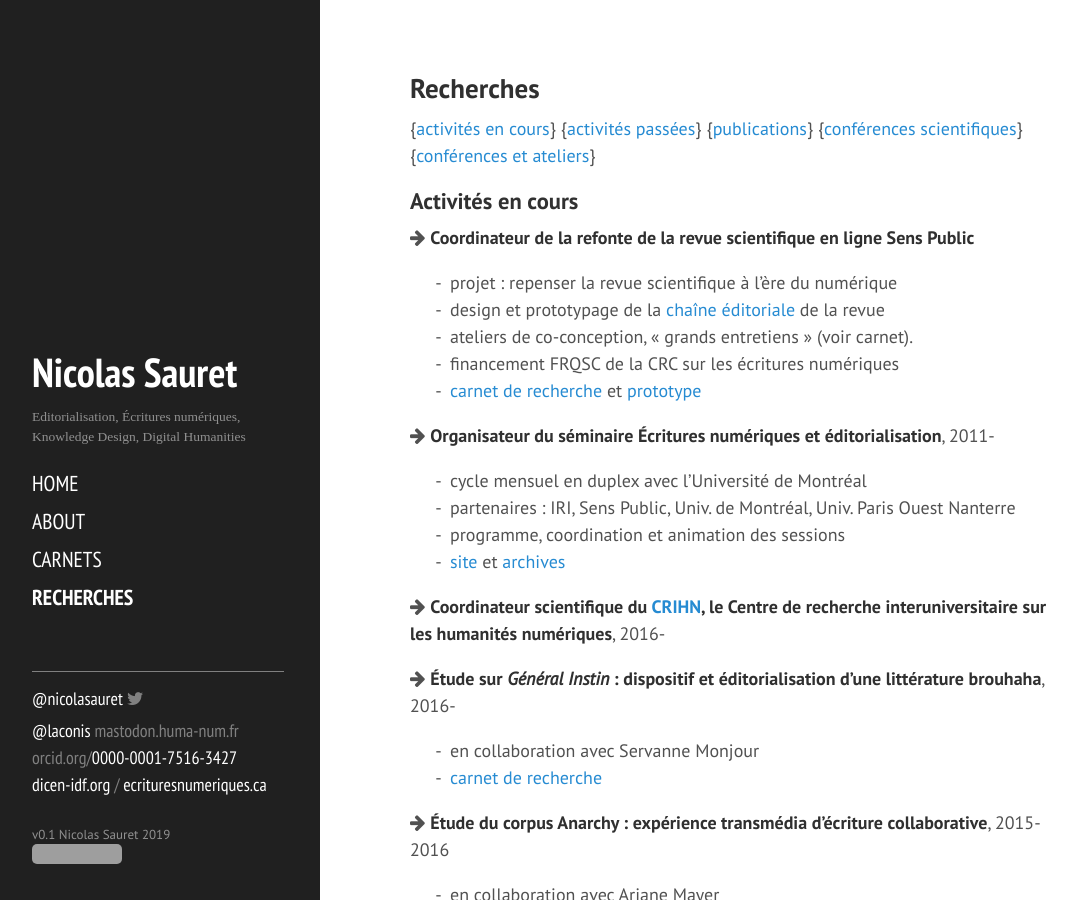
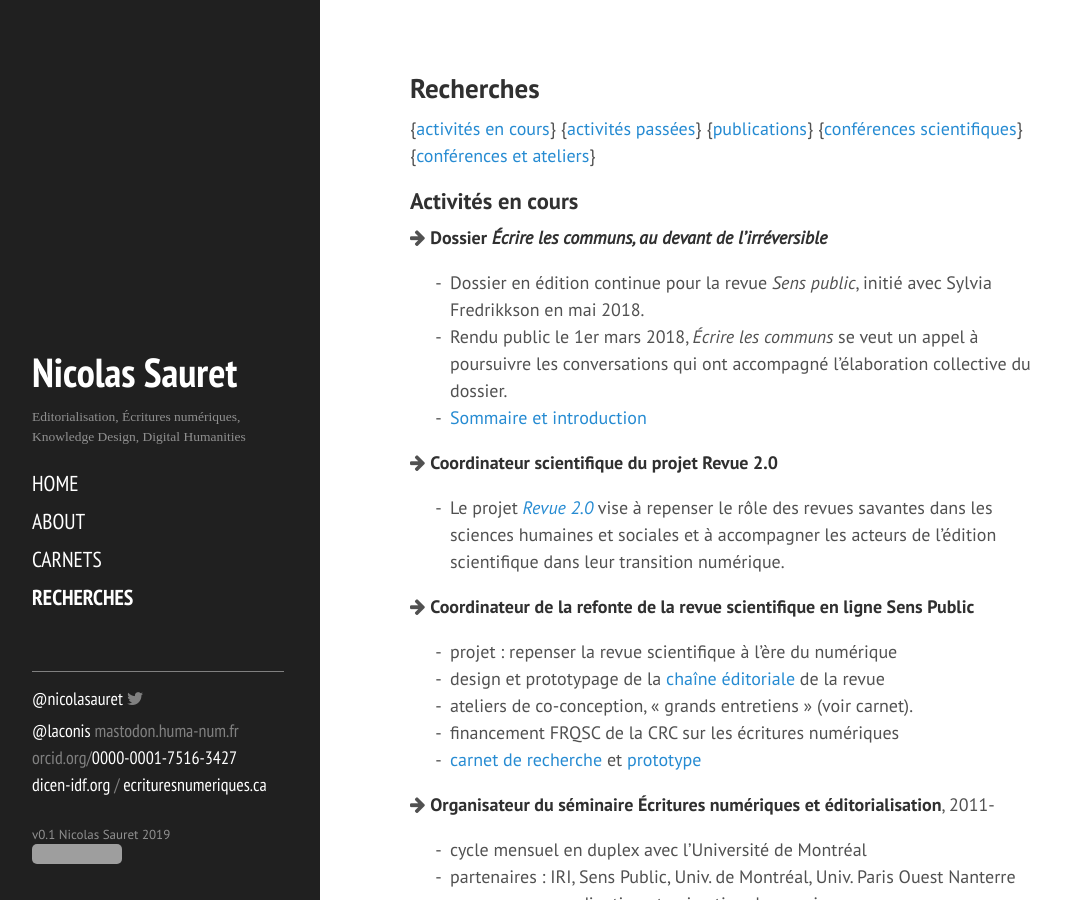
Before and after one commit to lakonis/lakonis.github.io, a Jekyll site: the page built from recherches.md, in a window 1280 px wide and 900 px high. Shown: the whole window, without its empty margins (4-1081 px from the left). Built offline with Jekyll 4.4.1, drawn with Linux system fonts in a browser that asks for light colours; nearby versions of some CDN libraries; grey boxes are pictures that could not be loaded.

Commit message:
update recherches

```diff
--- a/recherches.md
+++ b/recherches.md
@@ -7,10 +7,22 @@ title: Recherches
 
 ## Activités en cours
 
+<i class="fa fa-arrow-right"></i> **Dossier _Écrire les communs, au devant de l'irréversible_**
+
+- Dossier en édition continue pour la revue _Sens public_, initié avec Sylvia Fredrikkson en mai 2018.
+- Rendu public le 1er mars 2018, _Écrire les communs_ se veut un appel à poursuivre les conversations qui ont accompagné l'élaboration collective du dossier.
+- [Sommaire et introduction](http://sens-public.org/article1383.html)
+
+
+<i class="fa fa-arrow-right"></i> **Coordinateur scientifique du projet Revue 2.0**
+
+- Le projet [_Revue 2.0_](http://revue20.org/) vise à repenser le rôle des revues savantes dans les sciences humaines et sociales et à accompagner les acteurs de l’édition scientifique dans leur transition numérique.
+
+
 <i class="fa fa-arrow-right"></i> **Coordinateur de la refonte de la revue scientifique en ligne Sens Public**
 
 - projet : repenser la revue scientifique à l’ère du numérique
-- design et prototypage de la [chaîne éditoriale](https://github.com/EcrituresNumeriques/chaineEditorialSP) de la revue
+- design et prototypage de la [chaîne éditoriale](https://github.com/EcrituresNumeriques/chaineEditorialSP/) de la revue
 - ateliers de co-conception, « grands entretiens » (voir carnet).
 - financement FRQSC de la CRC sur les écritures numériques
 - [carnet de recherche](http://nicolassauret.net/carnets/) et [prototype](https://github.com/EcrituresNumeriques/sensPublicApp/)
```
